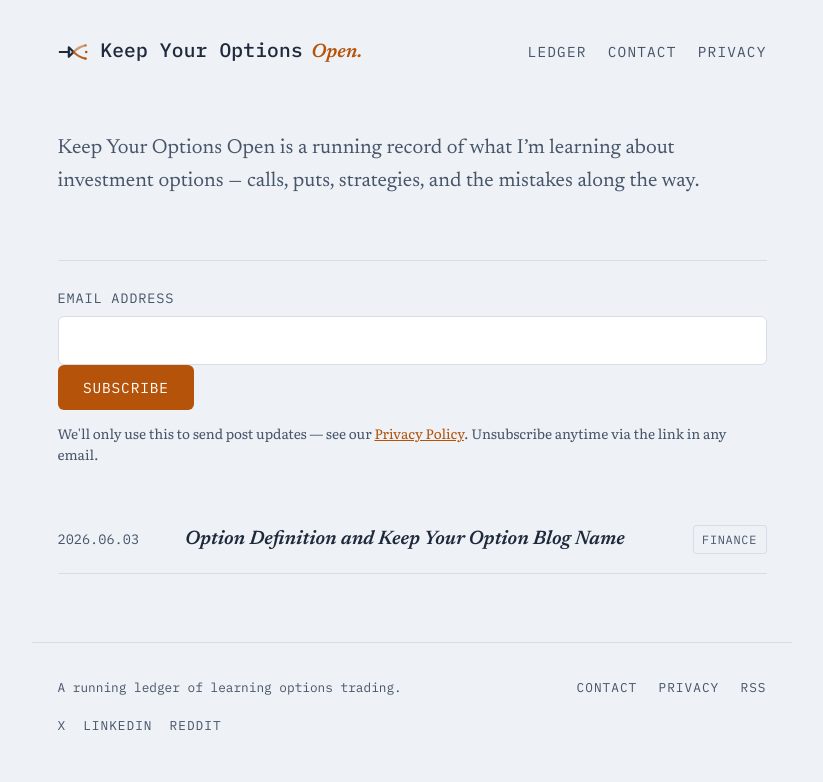
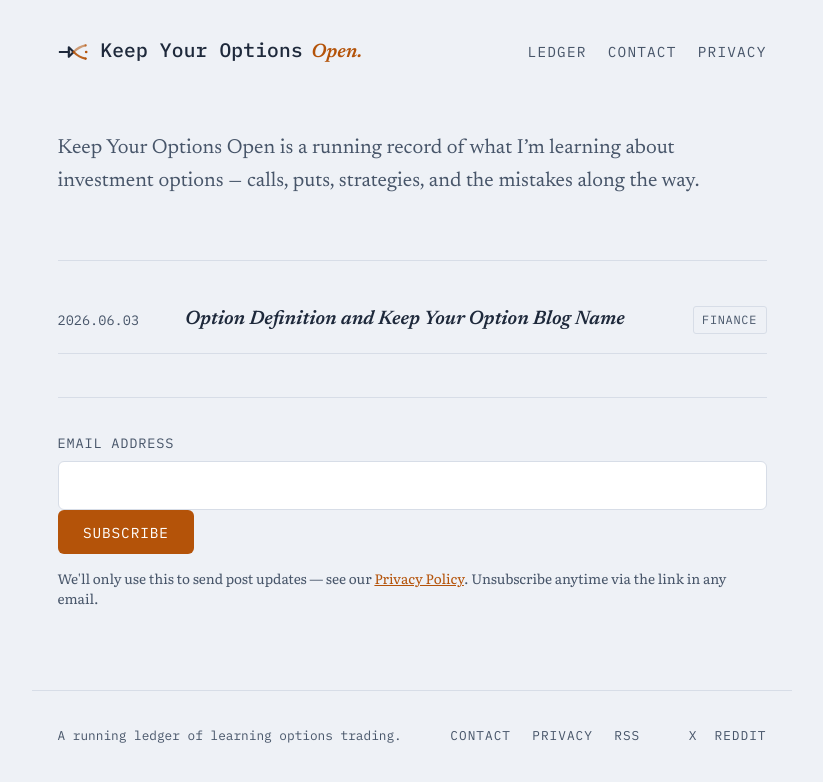
Before and after one commit to Keepyouroptions/keepyouroptions.com, a Jekyll site: the page built from index.md, in a window 1280 px wide. Shown: the top 782 px of the page, without its empty margins (228-1051 px from the left). Built offline with Jekyll 4.4.1, drawn with Linux system fonts in a browser that asks for light colours.

Commit message:
Add files via upload

```diff
--- a/_config.yml
+++ b/_config.yml
@@ -3,6 +3,9 @@ tagline: A running ledger of learning options trading.
 description: A learning journey about investment options.
 url: "https://www.keepyouroptions.com"
 baseurl: ""
+
+feed:
+  icon: /assets/favicon/android-chrome-512x512.png
 
 markdown: kramdown
 permalink: /:year/:month/:title.html
--- a/_layouts/default.html
+++ b/_layouts/default.html
@@ -54,7 +54,6 @@
     -->
     <span class="footer-social" aria-label="Follow us">
       <a href="https://twitter.com/REPLACE_ME_HANDLE">X</a>
-      <a href="https://www.linkedin.com/company/REPLACE_ME_HANDLE">LinkedIn</a>
       <a href="https://www.reddit.com/r/REPLACE_ME_SUBREDDIT">Reddit</a>
     </span>
   </footer>
--- a/_layouts/home.html
+++ b/_layouts/home.html
@@ -5,11 +5,6 @@ layout: default
 
 <div class="home-intro">
   {{ content }}
-</div>
-
-<div class="home-newsletter">
-  <h2 class="newsletter-heading sr-only">Subscribe for updates</h2>
-  {% include newsletter-signup.html %}
 </div>
 
 <ul class="ledger">
@@ -27,3 +22,8 @@ layout: default
   </li>
   {% endfor %}
 </ul>
+
+<div class="home-newsletter">
+  <h2 class="newsletter-heading sr-only">Subscribe for updates</h2>
+  {% include newsletter-signup.html %}
+</div>
--- a/assets/main.scss
+++ b/assets/main.scss
@@ -420,7 +420,9 @@ textarea:focus-visible {
 
 // ── Newsletter (homepage) ───────────────────────────────────
 .home-newsletter {
-  margin-bottom: 2.5rem;
+  margin-top: 2.5rem;
+  padding-top: 2rem;
+  border-top: 1px solid $paper-line;
 
   .contact-form {
     max-width: none;
```
Also changed, not shown: 1 other file.
